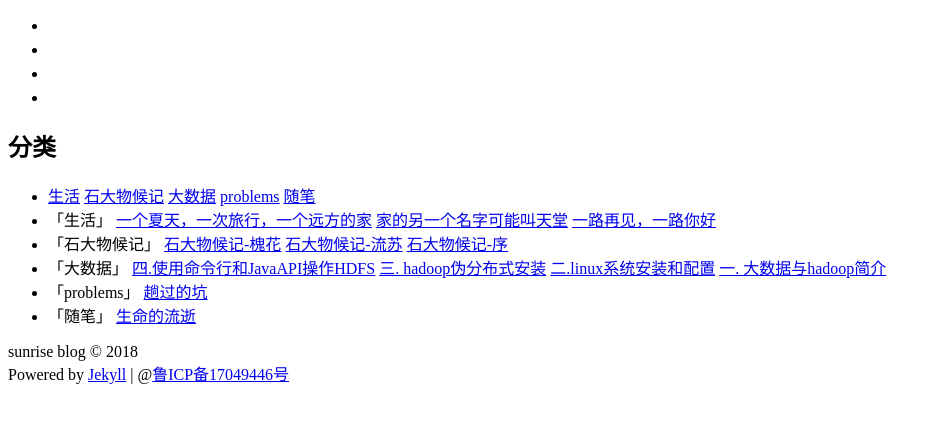
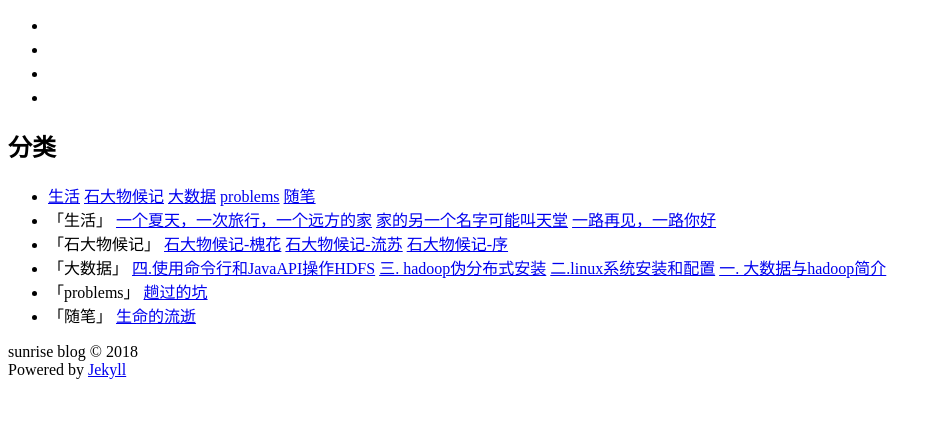
Before and after one commit to sunrisexl/sunrisexl.github.io, a Jekyll site: the page built from cates.html, in a window 1280 px wide, cut to the strip 112-535 px from the top of the page. Shown: the whole strip, without its empty margins (0-941 px from the left). Built offline with Jekyll 4.4.1, drawn with Linux system fonts in a browser that asks for light colours; nearby versions of some CDN libraries.

Commit message:
修改footer

```diff
--- a/_includes/footer.html
+++ b/_includes/footer.html
@@ -11,5 +11,5 @@
   {% endunless %}
   {{ current }}
   </section>
-  <section>Powered by <a href="//jekyllrb.com">Jekyll</a> | @<a href="http://www.miitbeian.gov.cn/" target="_blank">鲁ICP备17049446号</a></section>
+  <section>Powered by <a href="//jekyllrb.com">Jekyll</a></section>
 </footer>
```
